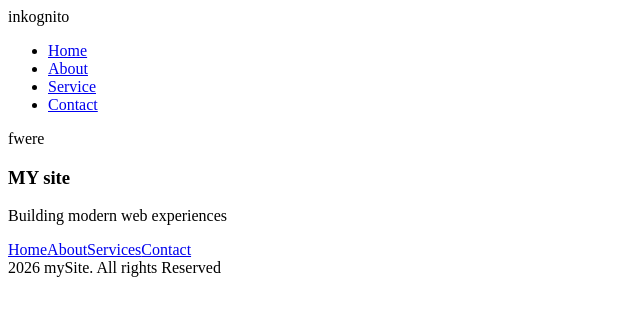
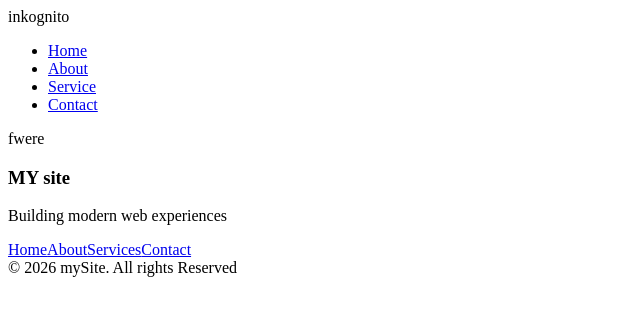
Before and after one commit to Mikebabu254/MIKE-PORTFOLIO, a React (Vite) app in the folder mike-portfolio/: page / in a window 1280 px wide. Shown: the top 316 px of the page, without its empty margins (0-640 px from the left). Built offline with nearby package versions, Linux system fonts and the light colour scheme.

Commit message:
adding copyright

```diff
--- a/mike-portfolio/src/components/footer.jsx
+++ b/mike-portfolio/src/components/footer.jsx
@@ -16,7 +16,7 @@
             </div>
 
             <div className="footer-bottom">
-                {new Date().getFullYear()} mySite. All rights Reserved
+                © {new Date().getFullYear()} mySite. All rights Reserved
             </div>
         </footer>
     )
```
